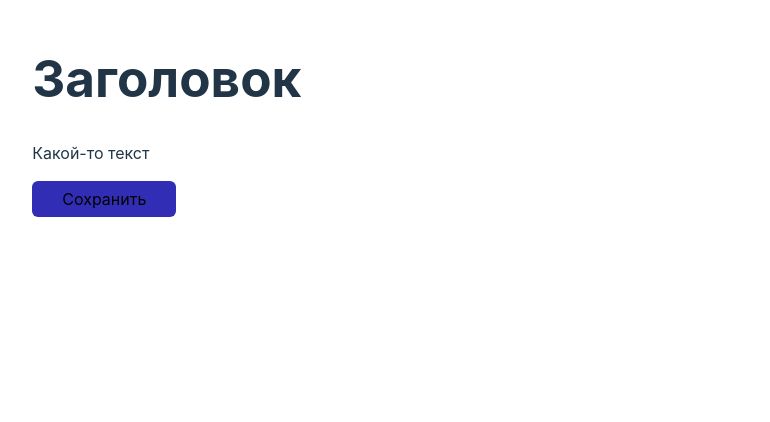
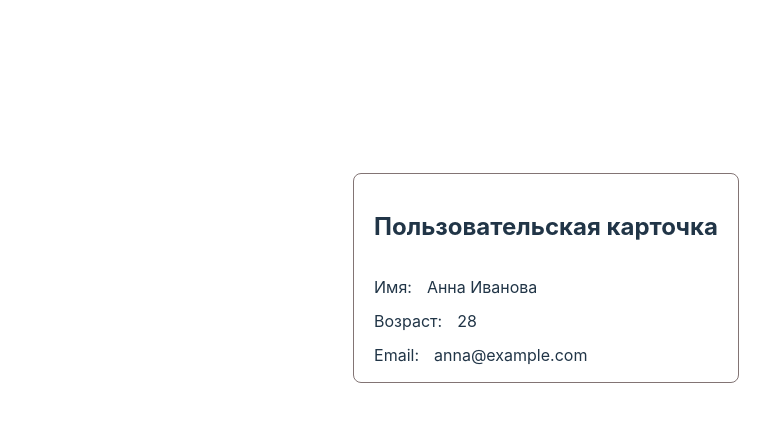
Before and after one commit to gribomen/ReactLearn, a React (Vite) app in the folder react-app/: page / in a window 1280 px wide. Shown: the part 122-544 px from the top of the page, without its empty margins (94-864 px from the left). Built offline with nearby package versions, Linux system fonts and the light colour scheme.

Commit message:
Первое упражнение 1

```diff
--- a/react-app/src/App.jsx
+++ b/react-app/src/App.jsx
@@ -1,50 +1,23 @@
 //import React from 'react';
 
 import './App.css';
-import Button from './components/Button/Button';
-import CardButton from './components/CardButton/CardButton';
-import JournalItem from './components/JournalItem/JournalItem';
+import UserCard from './components/UserCard/UserCard';
+
 
 function App() {
 
-  const data = [
-    {
-      title: 'Подготовка к обновлению курсов',
-      date: new Date(),
-      text: 'Горные походы открывают удивительные природные ландшафты'
-    },
-    {
-      title: 'Поход в годы',
-      date: new Date(),
-      text: 'Думал, что очень много времени'
-    }
-  ];
+  const userData = {
+    name: 'Анна Иванова',
+    age: 28,
+    email: 'anna@example.com'
+  };
 
   return (
-    //Вот это react.fragment нужен для обертки содержимого компонента.
-    <>
-      <h1>Заголовок</h1>
-      <p>Какой-то текст</p>
-      <Button />
-      <CardButton>
-        Новое воспоминание+
-      </CardButton>
-      <CardButton>
-        <JournalItem
-          title={data[0].title}
-          text={data[0].text}
-          date={data[0].date}
-        />
-      </CardButton>
-      <CardButton>
-        <JournalItem
-          title={data[1].title}
-          text={data[1].text}
-          date={data[1].date}
-        />
-      </CardButton>
-    </>
-    //
+    <UserCard
+      name={userData.name}
+      age={userData.age}
+      email={userData.email}
+    />
   );
 }
 
--- /dev/null
+++ b/react-app/src/components/UserCard/UserCard.css
@@ -0,0 +1,13 @@
+.card {
+    display: flex;
+    flex-direction: column;
+    border: 1px solid #6d5c5cd9;
+    gap: 10px;
+    padding: 15px 20px;
+    border-radius: 8px;
+}
+
+.field {
+    display: flex;
+    gap: 15px;
+}
--- /dev/null
+++ b/react-app/src/components/UserCard/UserCard.jsx
@@ -0,0 +1,24 @@
+import './UserCard.css';
+
+function UserCard({ name, age, email }) {
+
+    return (
+        <div className="card">
+            <h2>Пользовательская карточка</h2>
+            <div className='field'>
+                <div className='field__label'>Имя:</div>
+                <div className='field__value'>{name}</div>
+            </div>
+            <div className='field'>
+                <div className='field__label'>Возраст:</div>
+                <div className='field__value'>{age}</div>
+            </div>
+            <div className='field'>
+                <div className='field__label'>Email:</div>
+                <div className='field__value'>{email}</div>
+            </div>
+        </div>
+    );
+}
+
+export default UserCard;
```
